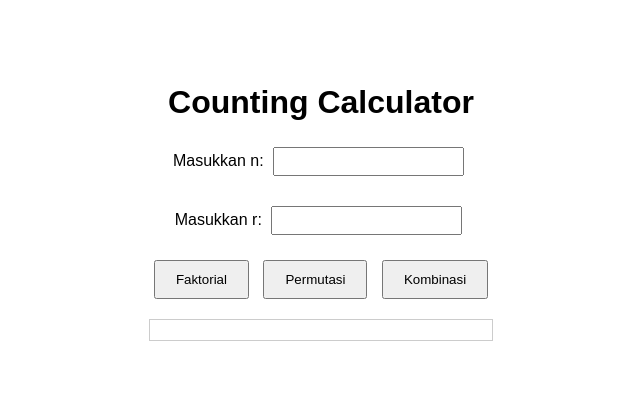
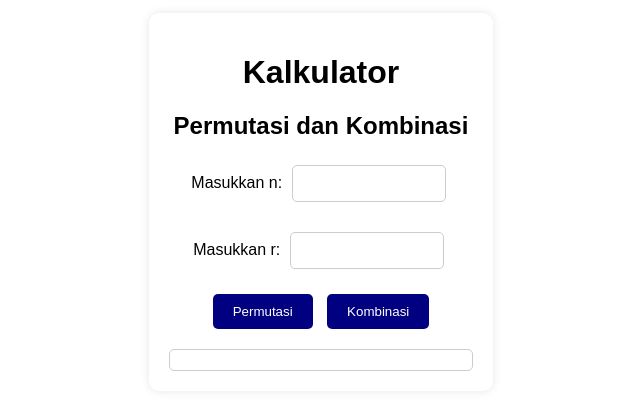
Before and after one commit to dragneel1111/counting, a plain HTML site: page index.html in a window 1280 px wide. Shown: the part 198-608 px from the top of the page, without its empty margins (319-959 px from the left). Drawn offline with Linux system fonts and the light colour scheme.

Commit message:
Add files via upload

```diff
--- a/index.html
+++ b/index.html
@@ -1,5 +1,5 @@
 <!DOCTYPE html>
-<html lang="id">
+<html lang="en">
 
 <head>
     <meta charset="UTF-8">
@@ -10,7 +10,9 @@
 
 <body>
     <div class="container">
-        <h1>Counting Calculator</h1>
+        <div class="calculator-panel">
+            <h1>Kalkulator</h1>
+            <h2>Permutasi dan Kombinasi</h2>
             <div class="input-container">
                 <label for="inputN">Masukkan n:</label>
                 <input type="text" id="inputN">
@@ -20,12 +22,12 @@
                 <input type="text" id="inputR">
             </div>
             <div class="button-container">
-            <button onclick="calculate('factorial')">Faktorial</button>
                 <button onclick="calculate('permutation')">Permutasi</button>
                 <button onclick="calculate('combination')">Kombinasi</button>
             </div>
             <div class="result-area" id="resultArea"></div>
         </div>
+    </div>
     <script src="js.js"></script>
 </body>
 
--- a/js.js
+++ b/js.js
@@ -4,11 +4,7 @@ function calculate(operation) {
     var resultArea = document.getElementById('resultArea');
     var result;
 
-    switch(operation) {
-        case 'factorial':
-            result = factorial(inputN);
-            resultArea.innerText = "Faktorial dari " + inputN + " adalah: " + result;
-            break;
+    switch (operation) {
         case 'permutation':
             result = permutation(inputN, inputR);
             resultArea.innerText = "Permutasi P(" + inputN + ", " + inputR + ") adalah: " + result;
--- a/style.css
+++ b/style.css
@@ -6,10 +6,19 @@ body {
     justify-content: center;
     align-items: center;
     height: 100vh;
+    background-color: #fff; /* Warna latar belakang */
 }
 
 .container {
     text-align: center;
+}
+
+.calculator-panel {
+    background-color: #fff; /* Warna panel */
+    border-radius: 10px;
+    box-shadow: 0px 0px 10px rgba(0, 0, 0, 0.1); /* Efek bayangan */
+    padding: 20px;
+    max-width: 400px;
 }
 
 .input-container {
@@ -17,18 +26,30 @@ body {
 }
 
 input[type="text"] {
-    padding: 5px;
+    padding: 10px;
     margin: 5px;
+    width: calc(50% - 20px);
+    border: 1px solid #ccc;
+    border-radius: 5px;
 }
 
 button {
     padding: 10px 20px;
     margin: 0 5px;
     cursor: pointer;
+    background-color: #000080; /* Warna tombol */
+    color: #fff; /* Warna teks tombol */
+    border: none;
+    border-radius: 5px;
+}
+
+button:hover {
+    background-color: #000080; /* Warna tombol saat dihover */
 }
 
 .result-area {
     margin-top: 20px;
     border: 1px solid #ccc;
     padding: 10px;
+    border-radius: 5px;
 }
```
Lines whose indentation alone changed are shown as unchanged.
